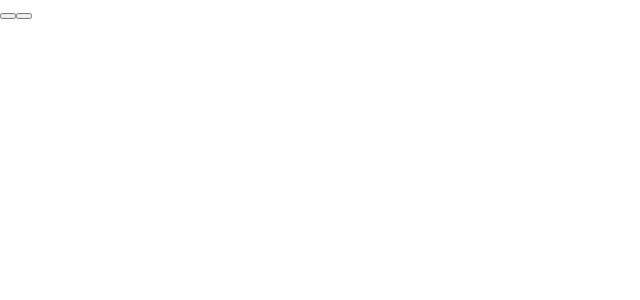
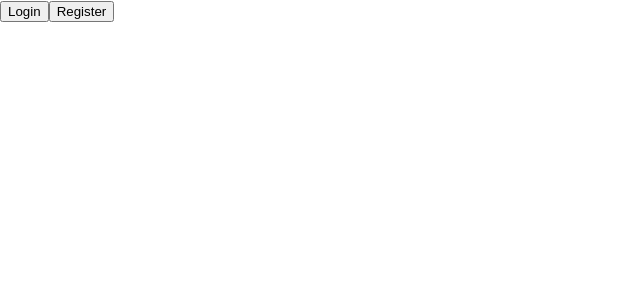
Before and after one commit to margueriteblair/Final-Microservices-Project, a React (Create React App) app in the folder frontend/: page / in a window 1280 px wide. Shown: the top 300 px of the page, without its empty margins (0-640 px from the left). Built offline with nearby package versions, Linux system fonts and the light colour scheme.

Commit message:
changed the buttons to have text in them because text isnt automatically a prop

```diff
--- a/frontend/src/Components/Home.js
+++ b/frontend/src/Components/Home.js
@@ -12,8 +12,8 @@ export default function Home(props) {
     } else {
     return (
         <div className="homepageButtons">
-            <button text="Login" onClick={() => {window.location.href = loginLink}}></button>
-            <button text="Login" onClick={() => {window.location.href = loginLink}}></button>
+            <button onClick={() => {window.location.href = loginLink}}>Login</button>
+            <button onClick={() => {window.location.href = registerLink}}>Register</button>
         </div>
     )
     }
--- a/frontend/src/Components/Login.js
+++ b/frontend/src/Components/Login.js
@@ -18,12 +18,12 @@ export default function Login(props) {
             {props.loggedIn ? (
                 <div>
                     <p>Already signed in!</p>
-                    <button text="Return home" onClick={() => {window.location = '/'}}></button>
+                    <button onClick={() => {window.location = '/'}}>Return to Homepage</button>
                 </div>
             ) : (
                 <div>
                     <p>No Account?</p>
-                    <button text="Register Button" onClick={() => {window.location=regLink}}></button>
+                    <button onClick={() => {window.location=regLink}}>Register Here</button>
                 </div>
             )}
         </div>
--- a/frontend/src/Components/Register.js
+++ b/frontend/src/Components/Register.js
@@ -15,7 +15,7 @@ export default function Register() {
             inputs={regInputs}
             submitFunction={regRequest}
             ></Form>
-            <button text="Already have an Account? Login" onClick={()=>{window.location = loginLink}}></button>
+            <button onClick={()=>{window.location = loginLink}}>Already Have an Account? Login</button>
         </div>
     )
 }
```
